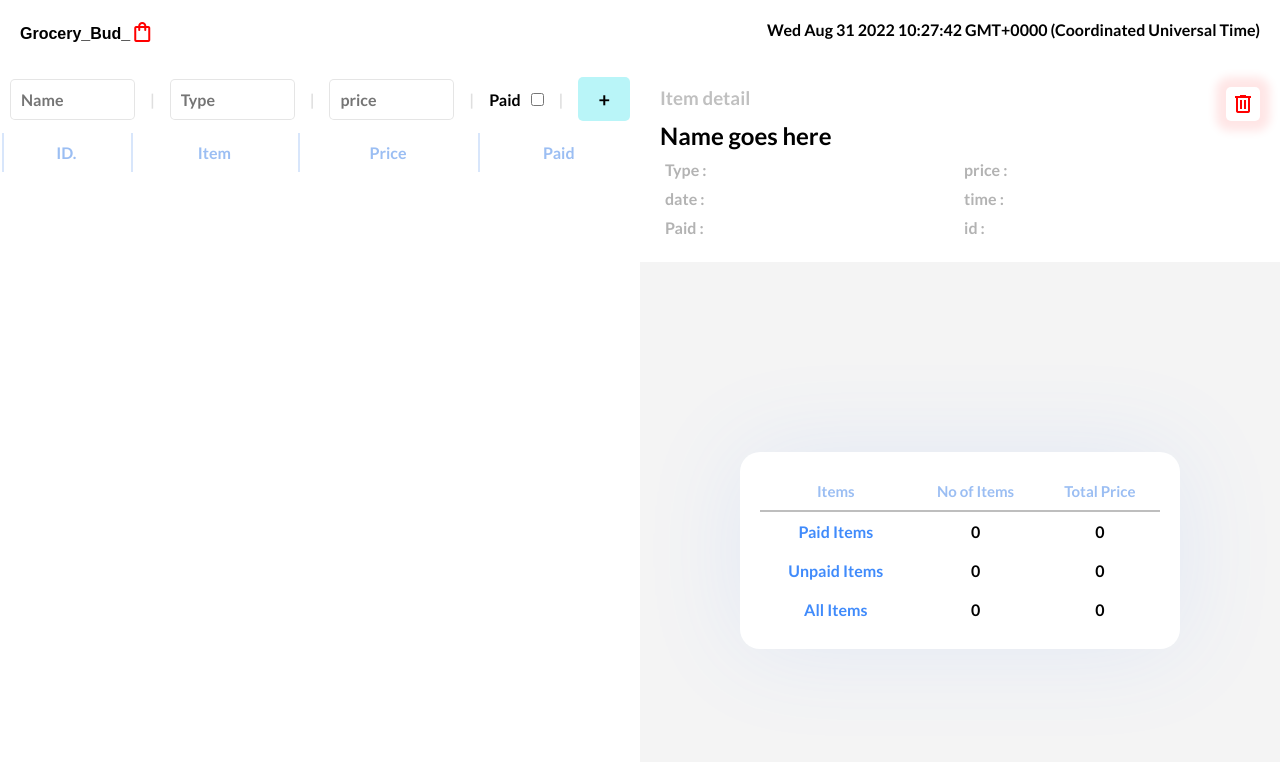
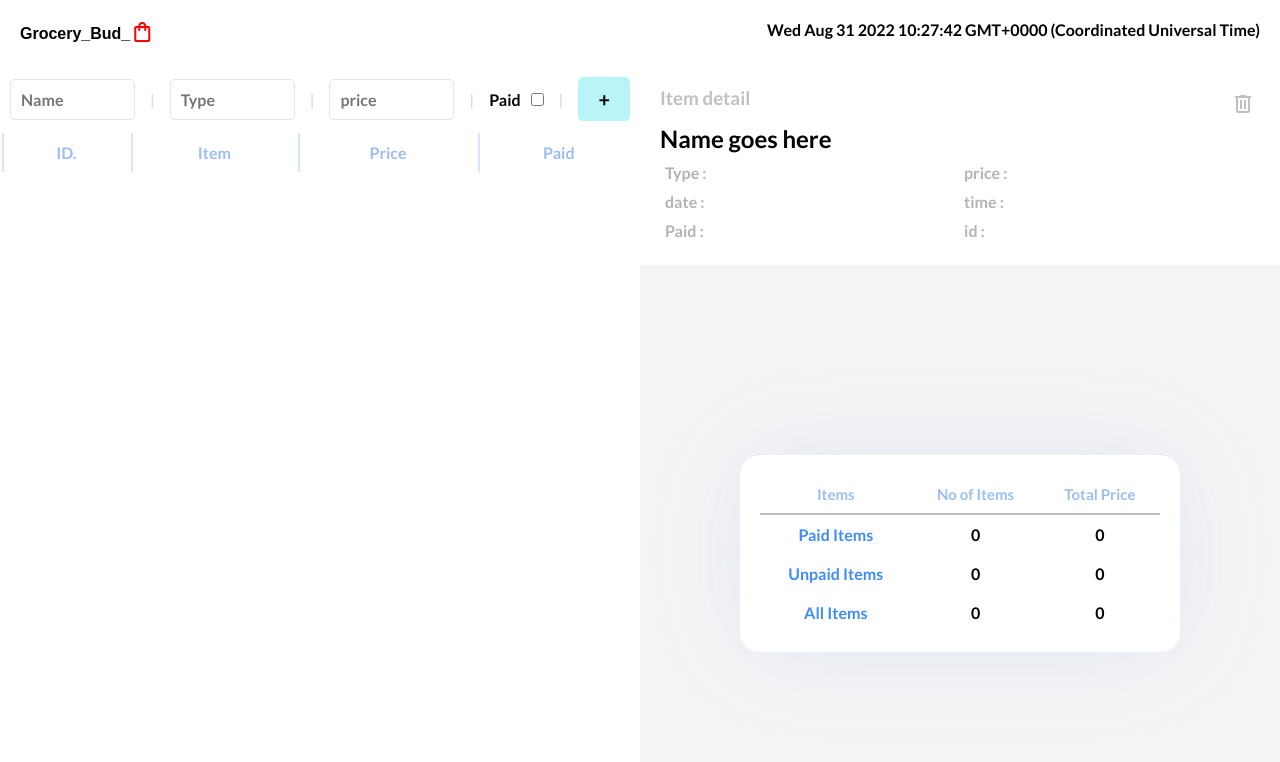
Before and after one commit to AshishSharma03/Grocery_Bud_, a website: page index.html in a window 1280 px wide. Drawn offline with nearby package versions, Linux system fonts and the light colour scheme.

Commit message:
featureUpdate2

```diff
--- a/index.html
+++ b/index.html
@@ -53,9 +53,11 @@
                             <div class="NameItem">
                                 <div class="itemFlex">
                                     <h3>Item detail</h3>
-                                    <span class="material-symbols-outlined removeBtn" onclick="DeleteItem()">
-                                        delete
-                                    </span>
+                                    <button class="removeBtn"  id="deletebtn" onclick="DeleteItem()">
+                                        <span class="material-symbols-outlined " >
+                                            delete
+                                        </span>
+                                    </button>
                                 </div>
                                 <h2 id="DetailName">Name goes here</h2>
                             </div>
--- a/index.js
+++ b/index.js
@@ -1,6 +1,7 @@
 
 const navDate = document.getElementById('showDate')
-
+var del = document.getElementById('deletebtn')
+del.disabled = true
 setInterval(()=>{
     var navdatevalue = new Date()
     navDate.innerHTML = navdatevalue.toString()
@@ -62,6 +63,7 @@ function addItem() {
             td.style.padding = "0px"
             td.style.width = "2%"
             btn.onclick =  function ss(){
+               del.disabled = false
                 var date = new Date()
                 console.log(name,type,price)
                 const DetailName = document.getElementById("DetailName")
@@ -142,10 +144,11 @@ function addItem() {
 
 
 function DeleteItem(){
-
+    if(mainItemtable.childNodes.length > 2){
     const DetailId = document.getElementById('Detailid')
     var l = Number(DetailId.textContent)
-    l = l + 1
+
+        l = l + 1
     // console.log(l)
     const s = mainItemtable.childNodes[l]
     s.remove()
@@ -164,6 +167,9 @@ function DeleteItem(){
     DetailPaid.innerHTML = "";
     DetailDate.innerHTML = "";
     AllTotal()
+    }
+
+    del.disabled = true
 }
 
 
@@ -189,4 +195,5 @@ function AllTotal(){
      document.getElementById('UnPaidItemPrice').innerHTML = UnpaidItems
      document.getElementById('AllItemPrice').innerHTML = AllItem
      document.getElementById('NoOfAllItem').innerHTML = mainItemtable.childNodes.length - 2
+
 }
--- a/style.css
+++ b/style.css
@@ -181,6 +181,8 @@ font-family: Arial, Helvetica, sans-serif;
     box-shadow: 0px 0px 10px 10px rgb(255, 0, 0,0.1);
     border-radius: 5px;
     cursor: pointer;
+    border: none;
+    text-align: center;
 }
 .removeBtn:hover{
     color: red;
@@ -249,3 +251,8 @@ font-family: Arial, Helvetica, sans-serif;
 .Detail-Item{
     color: rgb(92, 92, 92);
 }
+
+#deletebtn:disabled{
+    color: silver;
+    box-shadow: none;
+}
```
